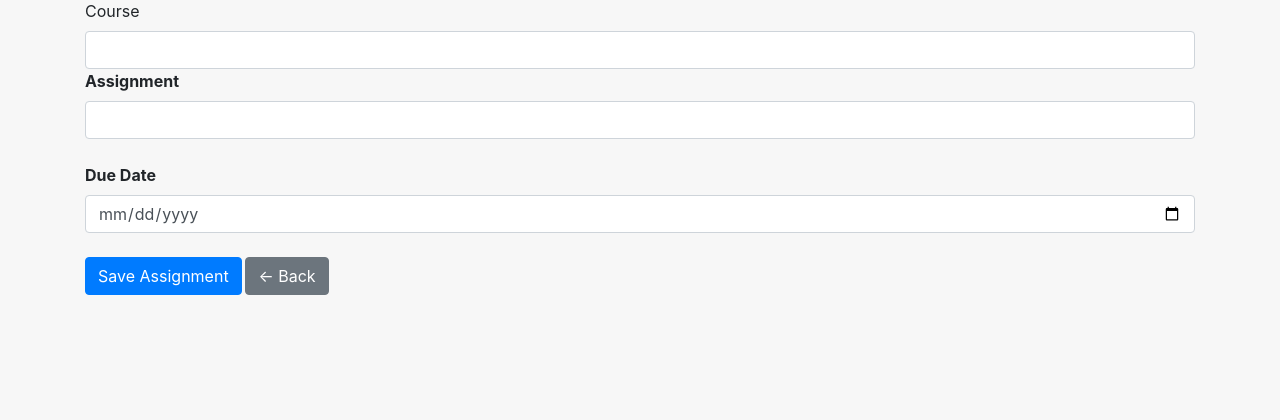
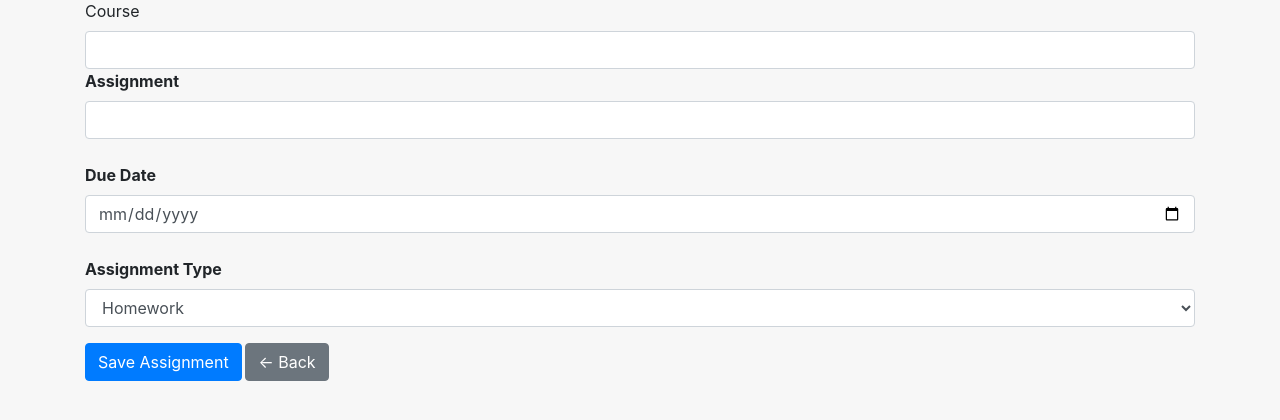
Before and after one commit to knunezz/friendly-assignment-tracker, a Flask app: page /add-assignment in a window 1280 px wide. Shown: the part 103-523 px from the top of the page. Run offline with Flask 3, Linux system fonts and the light colour scheme; the visitor is signed in with stand-in values (Sample User, id 1); some libraries are stand-ins or nearby versions.

Commit message:
Added assignment categories and improved editing

```diff
--- a/website/models.py
+++ b/website/models.py
@@ -10,6 +10,7 @@ class Assignment(db.Model):
     course = db.Column(db.String(100))
     title = db.Column(db.String(200))
     due_date = db.Column(db.Date)
+    category = db.Column(db.String(50))
     # Tracks whether the assignment has been completed.
     completed = db.Column(
         db.Boolean,
--- a/website/static/style.css
+++ b/website/static/style.css
@@ -13,7 +13,7 @@ h1 {
 #calendar {
     max-width: 1000px;
     margin: 20px auto;
-    background: white;
+    background: rgb(255, 255, 255);
     padding: 15px;
     border-radius: 12px;
 }
--- a/website/templates/add_assignment.html
+++ b/website/templates/add_assignment.html
@@ -21,12 +21,27 @@ Add Assignment
         name="title"
         class="form-control">
     <br>
+
+
     <label>Due Date</label>
     <input
         type="date"
         name="due_date"
         class="form-control">
     <br>
+    <div class="form-group">
+        <label>Assignment Type</label>
+        <select
+            name="category"
+            class="form-control">
+
+            <option value= "Homework"> Homework </option>
+            <option value= "Classwork"> Classwork </option>
+            <option value= "Quiz"> Quiz </option>
+            <option value= "Exam"> Exam </option>
+        </select>
+    </div>
+
 
     <button
         type="submit"
--- a/website/views.py
+++ b/website/views.py
@@ -42,7 +42,7 @@ def add_assignment():
         course = request.form.get('course')
         title = request.form.get('title')
         due_date_str = request.form.get('due_date')
-
+        category = request.form.get('category')
         # Convert the HTML date into a Python date object.
         due_date = datetime.strptime(due_date_str,'%Y-%m-%d').date()
 
@@ -50,25 +50,18 @@ def add_assignment():
             course=course,
             title=title,
             due_date=due_date,
-            user_id=current_user.id
-        )
+            category=category,
+            user_id=current_user.id)
 
         # db.session.add tells the sqlalchemy that I wanna save this object.
         db.session.add(assignment)
         #this saves the changes to the database
         db.session.commit()
 
-        flash(
-            'Assignment added!',
-            category='success'
-        )
         #redirect sends users to another page, aka back to assignments page
         return redirect(url_for('views.home'))
 
-    return render_template(
-        'add_assignment.html',
-        user=current_user
-    )
+    return render_template('add_assignment.html',user=current_user)
 
 @views.route('/delete-assignment/<int:id>')
 @login_required
@@ -78,7 +71,6 @@ def delete_assignment(id):
     if assignment:
         db.session.delete(assignment)
         db.session.commit()
-        flash('Assignment deleted.', category='success')
 
     return redirect(url_for('views.home'))
 
@@ -93,6 +85,7 @@ def edit_assignment(id):
         flash('Assignment not found.', category='error')
         return redirect(url_for('views.home'))
 
+
     if request.method == 'POST':
 
         # Update assignment information with new values.
@@ -101,25 +94,20 @@ def edit_assignment(id):
         assignment.title = request.form.get('title')
 
         due_date_str = request.form.get('due_date')
-        assignment.due_date = datetime.strptime(
-            due_date_str,
-            '%Y-%m-%d'
-        ).date()
+        assignment.category = request.form.get('category')
+        assignment.due_date = datetime.strptime(due_date_str,'%Y-%m-%d').date()
 
         db.session.commit()
-
-        flash(
-            'Assignment updated!',
-            category='success'
-        )
+        from_page = request.form.get('from_page')
+        #need this to refrence the currenct page we are on
+        if from_page == 'completed':
+            return redirect(url_for('views.completed'))
 
         return redirect(url_for('views.home'))
 
-    return render_template(
-        'edit_assignment.html',
-        assignment=assignment,
-        user=current_user
-    )
+    from_page = request.args.get('from_page')
+
+    return render_template('edit_assignment.html', assignment=assignment, user=current_user, from_page=from_page)
 
 
 @views.route('/completed')
@@ -129,10 +117,9 @@ def completed():
     # Display assignments that have been marked complete.
     assignments = Assignment.query.filter_by(
         user_id=current_user.id,
-        completed=True
-    ).order_by(
-        Assignment.due_date
-    ).all()
+        completed=True).order_by(Assignment.due_date).all()
+
+
 
     return render_template(
         'completed.html',
@@ -150,12 +137,22 @@ def complete_assignment(id):
         assignment.completed = True
         db.session.commit()
 
-        flash(
-            'Assignment completed!',
-            category='success'
-        )
+
 
     return redirect(url_for('views.home'))
+
+@views.route('/uncomplete-assignment/<int:id>')
+@login_required
+def uncomplete_assignment(id):
+
+    assignment = get_user_assignment(id)
+    # Make sure users can only edit their own assignments
+    if assignment:
+        assignment.completed = False
+        db.session.commit()
+
+    return redirect(url_for('views.completed'))
+
 
 
 @views.route('/calendar')
@@ -163,12 +160,9 @@ def complete_assignment(id):
 def calendar():
 
     # Get all assignments for the calendar view.
-    assignments = Assignment.query.filter_by(
-        user_id=current_user.id
-    ).all()
+    assignments = Assignment.query.filter_by(user_id=current_user.id).all()
 
     return render_template(
         'calendar.html',
         assignments=assignments,
-        user=current_user
-    )
+        user=current_user)
```
Also changed, not shown: website/templates/completed.html (+23 -0 lines), website/templates/edit_assignment.html (+18 -0 lines), website/templates/home.html (+6 -1 lines).
